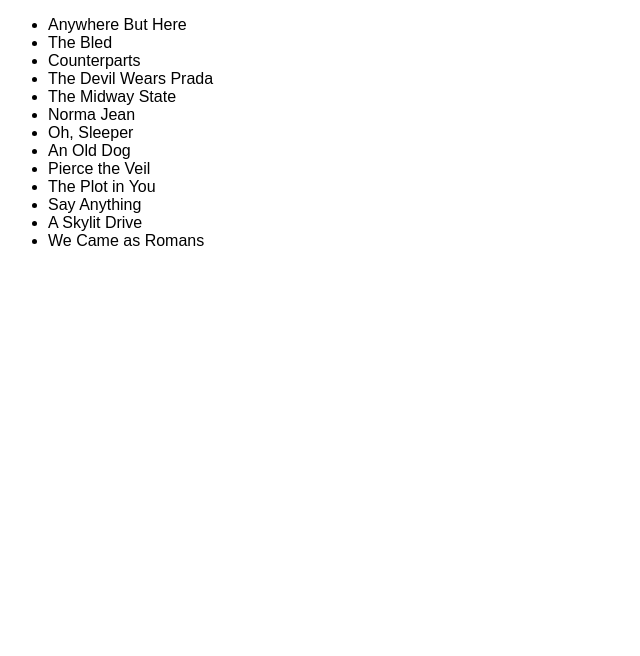
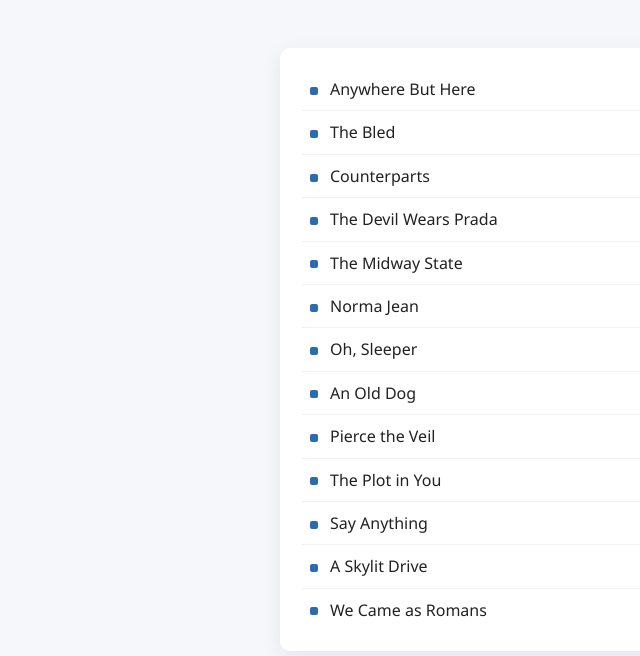
Before and after one commit to acciojob/sorting-articles-Ishikaverma2317, a website: page main.html in a window 1280 px wide. Shown: the whole page, without its empty margins (0-640 px from the left). Drawn offline with Linux system fonts and the light colour scheme.

Commit message:
created a submission

```diff
--- a/main.html
+++ b/main.html
@@ -1,11 +1,15 @@
 <!DOCTYPE html>
-<html>
+<html lang="en">
 <head>
-  <link rel="stylesheet" href="styles.css">
+  <meta charset="utf-8" />
+  <meta name="viewport" content="width=device-width,initial-scale=1" />
+  <title>Bands — Sort ignoring Articles</title>
+  <link rel="stylesheet" href="styles.css" />
 </head>
 <body>
+  <!-- DO NOT change the id: tests expect #band -->
   <ul id="band"></ul>
 
-  <script type="text/javascript" src="./script.js"></script>
+  <script src="script.js"></script>
 </body>
 </html>
--- a/script.js
+++ b/script.js
@@ -1,3 +1,4 @@
+// List provided by the exercise
 const bands = [
   'The Plot in You',
   'The Devil Wears Prada',
@@ -14,18 +15,26 @@
   'An Old Dog'
 ];
 
-// function jo "a ", "an ", "the " ko ignore kare
-function stripArticle(str) {
-  return str.replace(/^(a |an |the )/i, '').trim();
+/**
+ * Removes leading article "a ", "an ", or "the " (case-insensitive)
+ * and returns the remaining string trimmed.
+ */
+function stripArticle(name) {
+  // ^(a |an |the )  -> match at start (case-insensitive)
+  return name.replace(/^(a |an |the )/i, '').trim();
 }
 
-// sorting ignoring articles
-const sortedBands = bands.sort((a, b) => stripArticle(a).localeCompare(stripArticle(b)));
+/**
+ * Sort the bands ignoring leading articles, but display the original names.
+ * We make a shallow copy so original array order isn't mutated (good practice).
+ */
+const sortedBands = bands.slice().sort((a, b) => {
+  const keyA = stripArticle(a).toLowerCase();
+  const keyB = stripArticle(b).toLowerCase();
+  // localeCompare gives proper lexicographic ordering, case-insensitive by pre-lowercasing
+  return keyA.localeCompare(keyB);
+});
 
-// DOM me insert karna
+// Render into the <ul id="band"> exactly (tests expect this id)
 const ul = document.getElementById('band');
-sortedBands.forEach(band => {
-  const li = document.createElement('li');
-  li.textContent = band;
-  ul.appendChild(li);
-});
+ul.innerHTML = sortedBands.map(b => `<li>${b}</li>`).join('');
--- a/styles.css
+++ b/styles.css
@@ -1,3 +1,57 @@
-body {
-  font-family: Arial, sans-serif;
+/* simple, clean styling to match example look */
+:root{
+  --bg: #f5f7fb;
+  --card: #ffffff;
+  --accent: #2b6cb0;
+  --text: #222;
 }
+
+*{box-sizing:border-box}
+html,body{height:100%}
+body{
+  margin:0;
+  font-family: "Segoe UI", Roboto, Arial, sans-serif;
+  background:var(--bg);
+  display:flex;
+  align-items:flex-start;
+  justify-content:center;
+  padding:48px 16px;
+  color:var(--text);
+}
+
+/* Centered card that contains the list */
+#band{
+  width:100%;
+  max-width:720px;
+  background:var(--card);
+  border-radius:10px;
+  box-shadow:0 6px 20px rgba(32,40,50,0.08);
+  padding:20px 22px;
+  margin:0;
+  list-style-type: none; /* hide default bullets */
+}
+
+/* If you prefer bullets, change list-style-type to 'disc' */
+#band li{
+  padding:10px 8px;
+  border-bottom:1px solid #eef2f6;
+  font-size:16px;
+  line-height:1.4;
+}
+
+/* Remove divider after last item */
+#band li:last-child{
+  border-bottom: none;
+}
+
+/* small accent marker Before each li (like a subtle bullet) */
+#band li::before{
+  content: "";
+  display:inline-block;
+  width:8px;
+  height:8px;
+  background:var(--accent);
+  border-radius:2px;
+  margin-right:12px;
+  vertical-align:middle;
+}
```
